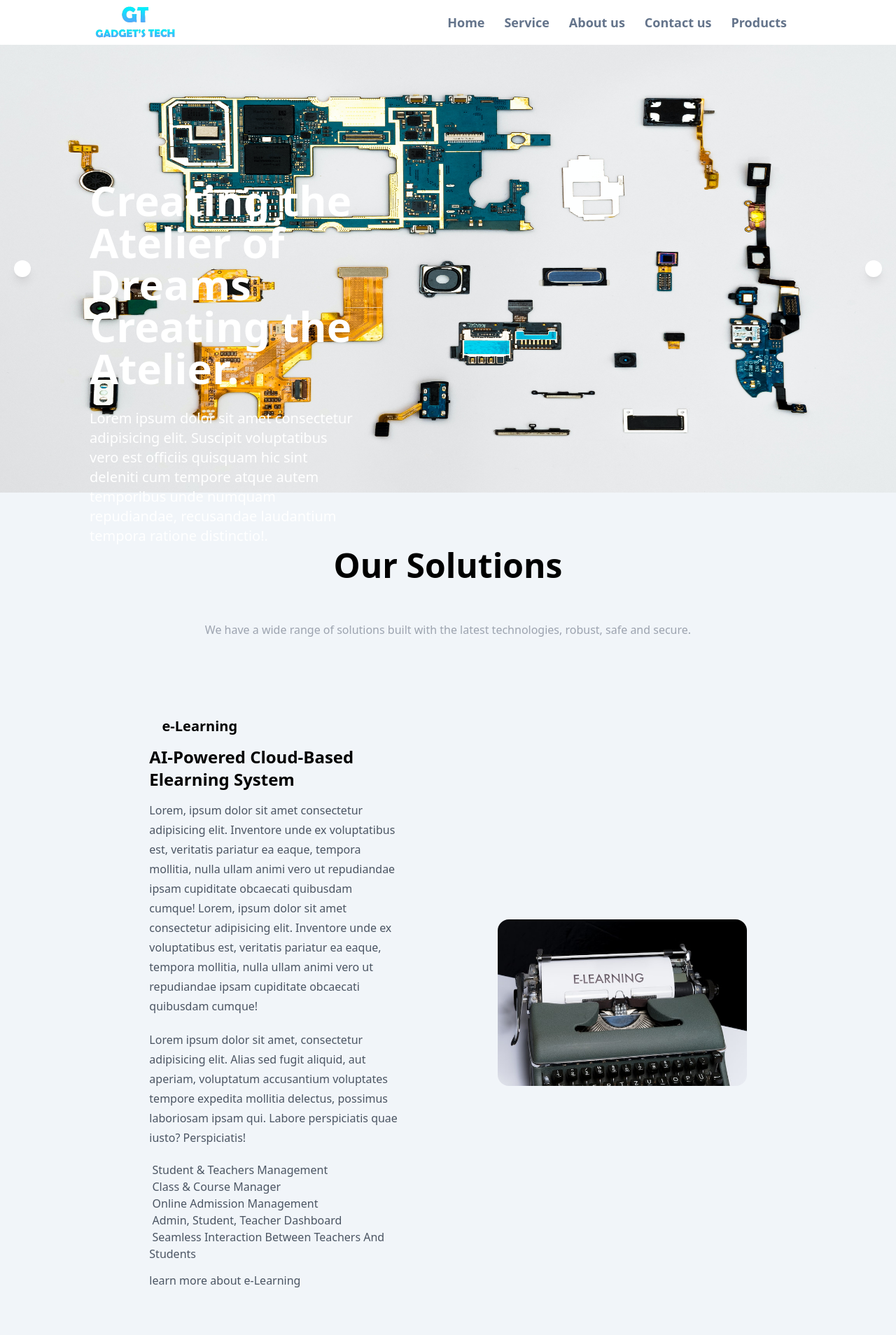
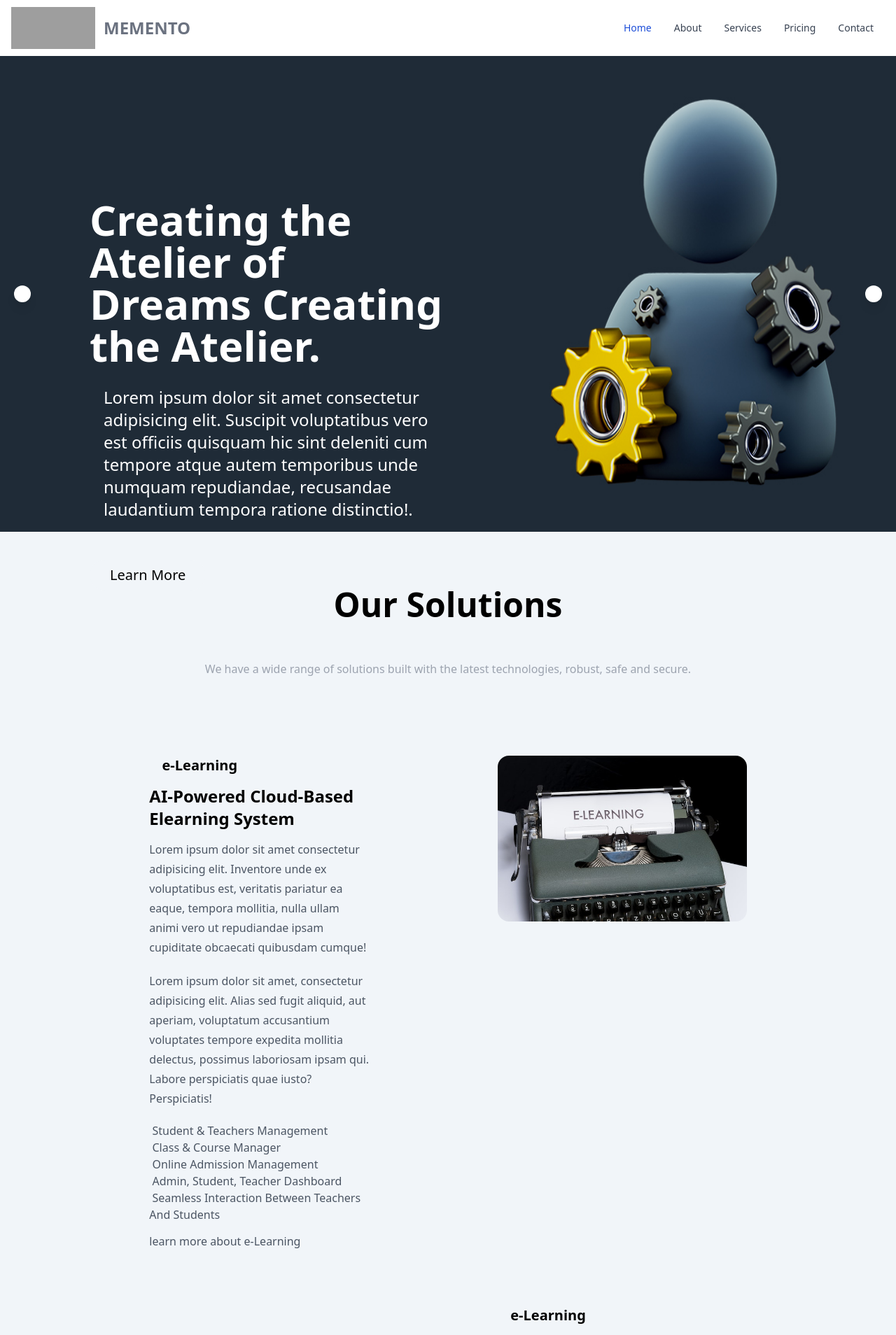
Before and after one commit to sakibovi123/memento-theme, a PHP site: page /router.php?page=home in a window 1280 px wide. Shown: the top 1908 px of the page at 70% size. Run offline with PHP 8.4, Linux system fonts and the light colour scheme; some libraries are stand-ins or nearby versions; grey boxes are pictures that could not be loaded.

Commit message:
nav, banner all responsive and updated

```diff
--- a/base.php
+++ b/base.php
@@ -10,4 +10,6 @@
   <script src="https://code.iconify.design/3/3.1.0/iconify.min.js"></script>
   <script src="https://code.iconify.design/3/3.1.0/iconify.min.js"></script>
   <link rel="stylesheet" href="assets/logos/css/home-solutions.css">
+  <script src="https://cdnjs.cloudflare.com/ajax/libs/flowbite/1.6.4/flowbite.min.js"></script>
+
 </head>
--- a/header.php
+++ b/header.php
@@ -1,17 +1,34 @@
 <?php include 'base.php';?>
 
 <body class="bg-slate-100 font-sans">
-    <header class="flex items-center justify-between bg-white h-[8vh] shadow-md">
-        <div class="logo-container">
-            <img class="w-[20%] ml-32" src="assets/logos/main-logo.png" alt="">
+    <nav class="bg-white border-gray-200 px-2 sm:px-4 py-2.5 w-[100%] xs:w-full">
+    <div class="container flex flex-wrap items-center justify-between mx-auto">
+        <a href="/" class="flex items-center">
+            <img src="https://flowbite.com/docs/images/logo.svg" class="h-6 mr-3 sm:w-[120px] sm:h-[60px]" alt="Flowbite Logo" />
+            <span class="self-center text-2xl whitespace-nowrap text-gray-500 font-bold">MEMENTO</span>
+        </a>
+        <button data-collapse-toggle="navbar-default" type="button" class="inline-flex items-center p-2 ml-3 text-sm text-gray-500 rounded-lg md:hidden hover:bg-gray-100 focus:outline-none focus:ring-2 focus:ring-gray-200 dark:text-gray-400 dark:hover:bg-gray-700 dark:focus:ring-gray-600" aria-controls="navbar-default" aria-expanded="false">
+        <span class="sr-only">Open main menu</span>
+        <svg class="w-6 h-6" aria-hidden="true" fill="currentColor" viewBox="0 0 20 20" xmlns="http://www.w3.org/2000/svg"><path fill-rule="evenodd" d="M3 5a1 1 0 011-1h12a1 1 0 110 2H4a1 1 0 01-1-1zM3 10a1 1 0 011-1h12a1 1 0 110 2H4a1 1 0 01-1-1zM3 15a1 1 0 011-1h12a1 1 0 110 2H4a1 1 0 01-1-1z" clip-rule="evenodd"></path></svg>
+        </button>
+        <div class="hidden w-full md:block md:w-auto" id="navbar-default">
+            <ul class="flex flex-col p-4 mt-4 border md:flex-row md:space-x-8 md:mt-0 md:text-sm md:font-medium md:border-0 md:bg-white">
+                <li>
+                    <a href="#" class="block py-2 pl-3 pr-4 text-gray-600 md:bg-transparent md:text-blue-700 md:p-0" aria-current="page">Home</a>
+                </li>
+                <li>
+                    <a href="#" class="block py-2 pl-3 pr-4 text-gray-700 hover:bg-gray-500 md:hover:bg-transparent md:border-0 md:hover:text-blue-700 md:p-0 dark:text-gray-400">About</a>
+                </li>
+                <li>
+                    <a href="#" class="block py-2 pl-3 pr-4 text-gray-700 hover:bg-gray-500 md:hover:bg-transparent md:border-0 md:hover:text-blue-700 md:p-0 dark:text-gray-400  ">Services</a>
+                </li>
+                <li>
+                    <a href="#" class="block py-2 pl-3 pr-4 text-gray-700 hover:bg-gray-500 md:hover:bg-transparent md:border-0 md:hover:text-blue-700 md:p-0 dark:text-gray-400  ">Pricing</a>
+                </li>
+                <li>
+                    <a href="#" class="block py-2 pl-3 pr-4 text-gray-700 hover:bg-gray-500 md:hover:bg-transparent md:border-0 md:hover:text-blue-700 md:p-0 dark:text-gray-400  ">Contact</a>
+                </li>
+            </ul>
         </div>
-
-        <div class="flex items-center justify-center mr-32 font-semibold text-lg text-slate-500">
-            <a href="" class="mr-7 hover:text-slate-900">Home</a>
-            <a href="" class="mr-7 hover:text-slate-900">Service</a>
-            <a href="" class="mr-7 hover:text-slate-900">About us</a>
-            <a href="" class="mr-7 hover:text-slate-900">Contact us</a>
-            <a href="" class="mr-7 hover:text-slate-900">Products</a>
-        </div>
-
-    </header>
+    </div>
+    </nav>
--- a/pages/home/components/home-banner.php
+++ b/pages/home/components/home-banner.php
@@ -1,13 +1,35 @@
 <section class="" id="home-banner">
     <div class="relative">
         <ul id="slider">
-            <li class="h-[80vh] relative">
-                <img class="h-full w-full object-fill" src="assets/images/banner-1.jpg" alt="">
+
+        <li class="h-screen relative xs:h-[85vh] md:h-[85vh] lg:h-[85vh]">
+            <img class="h-full w-full object-fill" src="assets/images/Project-management-2.jpg" alt="">
             <div class="absolute top-[30%] left-0 h-full w-full flex-col items-center justify-center">
-                    <h2 class="text-xl sm:text-6xl font-bold text-white my-auto w-[100%] sm:w-[50%] px-32 text-center sm:text-left">
+                <h2 class="text-2xl xs:text-3xl md:text-6xl font-bold text-white my-auto w-[100%] sm:w-[40%] mx-5 sm:mx-32 xs:mx-32 text-center sm:text-left">
                     Creating the Atelier of Dreams Creating the Atelier.
                 </h2>
-                    <p class="px-32 w-full sm:w-[50%] my-7 text-xl text-white">
+                <p class="px-5 mx-5 sm:mx-32 xs:px-32 w-full sm:w-[40%] my-7 text-base xs:text-xl md:text-2xl text-white">
+                    Lorem ipsum dolor sit amet consectetur adipisicing elit.
+                    Suscipit voluptatibus vero est officiis quisquam hic sint deleniti
+                    cum tempore atque autem temporibus unde numquam repudiandae,
+                    recusandae laudantium tempora ratione distinctio!.
+                </p>
+
+                <button class="cursor-pointer px-5 mx-5 sm:mx-32 xs:ox-32 w-[50%] sm:w-[13%] p-2 my-7 rounded-3xl pointer text-xl xs:text-xl md:text-xl text-dark bg-slate-100">
+                    Learn More
+                </button>
+            </div>
+        </li>
+
+
+
+        <li class="h-screen relative hidden xs:h-[85vh] md:h-[85vh] lg:h-[85vh]">
+            <img class="h-full w-full object-fill" src="assets/images/Template-2-.jpg" alt="">
+            <div class="absolute top-[30%] left-0 h-full w-full flex-col items-center justify-center">
+                <h2 class="text-2xl xs:text-3xl md:text-6xl font-bold text-white my-auto w-[100%] sm:w-[40%] mx-5 sm:mx-32 xs:mx-32 text-center sm:text-left">
+                    Creating the Atelier of Dreams Creating the Atelier.
+                </h2>
+                <p class="px-5 mx-5 sm:mx-32 xs:px-32 w-full sm:w-[40%] my-7 text-base xs:text-xl md:text-2xl text-white">
                     Lorem ipsum dolor sit amet consectetur adipisicing elit.
                     Suscipit voluptatibus vero est officiis quisquam hic sint deleniti
                     cum tempore atque autem temporibus unde numquam repudiandae,
@@ -16,13 +38,15 @@
             </div>
         </li>
 
-            <li class="h-[80vh] relative hidden">
-                <img class="h-full w-full object-fill" src="assets/images/banner-2.jpg" alt="">
+
+
+        <li class="h-screen relative hidden xs:h-[85vh] md:h-[85vh] lg:h-[85vh]">
+            <img class="h-full w-full object-fill" src="assets/images/banner-3.jpg" alt="">
             <div class="absolute top-[30%] left-0 h-full w-full flex-col items-center justify-center">
-                    <h2 class="text-xl sm:text-6xl font-bold text-white my-auto w-[100%] sm:w-[50%] px-32 text-center sm:text-left">
+                <h2 class="text-2xl xs:text-3xl md:text-6xl font-bold text-white my-auto w-[100%] sm:w-[40%] mx-5 sm:mx-32 xs:mx-32 text-center sm:text-left">
                     Creating the Atelier of Dreams Creating the Atelier.
                 </h2>
-                    <p class="px-32 w-full sm:w-[50%] my-7 text-xl text-white">
+                <p class="px-5 mx-5 sm:mx-32 xs:px-32 w-full sm:w-[40%] my-7 text-base xs:text-xl md:text-2xl text-white">
                     Lorem ipsum dolor sit amet consectetur adipisicing elit.
                     Suscipit voluptatibus vero est officiis quisquam hic sint deleniti
                     cum tempore atque autem temporibus unde numquam repudiandae,
@@ -31,20 +55,6 @@
             </div>
         </li>
 
-            <li class="h-[80vh] relative hidden">
-                <img class="h-full w-full object-fill" src="assets/images/banner-3.jpg" alt="">
-                <div class="absolute top-[30%] left-0 h-full w-full flex-col items-center justify-center">
-                    <h2 class="text-xl sm:text-6xl font-bold text-white my-auto w-[100%] sm:w-[50%] px-32 text-center sm:text-left">
-                        Creating the Atelier of Dreams Creating the Atelier.
-                    </h2>
-                    <p class="px-32 w-full sm:w-[50%] my-7 text-xl text-white">
-                        Lorem ipsum dolor sit amet consectetur adipisicing elit.
-                         Suscipit voluptatibus vero est officiis quisquam hic sint deleniti
-                          cum tempore atque autem temporibus unde numquam repudiandae,
-                           recusandae laudantium tempora ratione distinctio!.
-                    </p>
-                </div>
-            </li>
         </ul>
 
         <div class="absolute px-5 flex h-full w-full top-0 left-0">
--- a/pages/home/components/home-solutions.php
+++ b/pages/home/components/home-solutions.php
@@ -11,89 +11,6 @@
 
   <!-- section description starts here -->
 
-
-
-
-
-  <div class="solution-tab-text-left flex justify-between items-center mb-20">
-
-    <div class="text-part w-5/12 ">
-      <div class="head mb-3.5">
-        <span class="iconify inline-block text-5xl mr-3.5" data-icon="eos-icons:machine-learning-outlined"></span>
-        <span class="text-xl font-bold">e-Learning</span>
-      </div>
-
-      <div class="title capitalize mb-3.5 text-2xl font-semibold">
-        AI-Powered cloud-based elearning system
-      </div>
-
-      <div class="text-base text-gray-600 leading-7 mb-5">
-        Lorem, ipsum dolor sit amet consectetur adipisicing elit. Inventore unde ex voluptatibus est, veritatis pariatur
-        ea eaque, tempora mollitia, nulla ullam animi vero ut repudiandae ipsam cupiditate obcaecati quibusdam cumque!
-        Lorem, ipsum dolor sit amet consectetur adipisicing elit. Inventore unde ex voluptatibus est, veritatis pariatur
-        ea eaque, tempora mollitia, nulla ullam animi vero ut repudiandae ipsam cupiditate obcaecati quibusdam cumque!
-      </div>
-
-      <div class="text-base text-gray-600 leading-7 mb-5">
-        Lorem ipsum dolor sit amet, consectetur adipisicing elit. Alias sed fugit aliquid, aut aperiam, voluptatum
-        accusantium voluptates tempore expedita mollitia delectus, possimus laboriosam ipsam qui. Labore perspiciatis
-        quae iusto? Perspiciatis!
-      </div>
-
-      <div class="text-gray-600 leading-6 mb-3.5">
-        <ul class="our-solution-points">
-          <li>
-            <span class="iconify inline-block text-xl align-center" data-icon="material-symbols:arrow-right-alt"></span>
-            <span class="capitalize">
-              Student & teachers management
-            </span>
-          </li>
-
-          <li>
-            <span class="iconify inline-block text-xl align-center" data-icon="material-symbols:arrow-right-alt"></span>
-            <span class="capitalize">
-              class & course manager
-            </span>
-          </li>
-
-          <li>
-            <span class="iconify inline-block text-xl align-center" data-icon="material-symbols:arrow-right-alt"></span>
-            <span class="capitalize">
-              online admission management
-            </span>
-          </li>
-
-          <li>
-            <span class="iconify inline-block text-xl align-center" data-icon="material-symbols:arrow-right-alt"></span>
-            <span class="capitalize">
-              admin, student, teacher dashboard
-            </span>
-          </li>
-
-          <li>
-            <span class="iconify inline-block text-xl align-center" data-icon="material-symbols:arrow-right-alt"></span>
-            <span class="capitalize">
-              seamless interaction between teachers and students
-            </span>
-          </li>
-
-        </ul>
-      </div>
-
-      <div class="text-gray-600 hover:opacity-80">
-        <a href="#">
-          learn more about e-Learning <span class="iconify inline-block text-xl"
-            data-icon="ph:arrow-circle-right-fill"></span>
-        </a>
-      </div>
-
-    </div>
-
-    <div class="image-part w-5/12">
-      <img class="rounded-2xl" src="assets/logos/e-learning.jpg" alt="e-learning-image">
-    </div>
-
-  </div>
 
   <!-- Chat gpt -->
   <div class="solution-tab-text-left flex flex-col md:flex-row items-center md:items-stretch justify-between mb-20">
```
Also changed, not shown: assets/images/Project-management-2.jpg (added), assets/images/Template-2-.jpg (added). Lines whose indentation alone changed are shown as unchanged.
